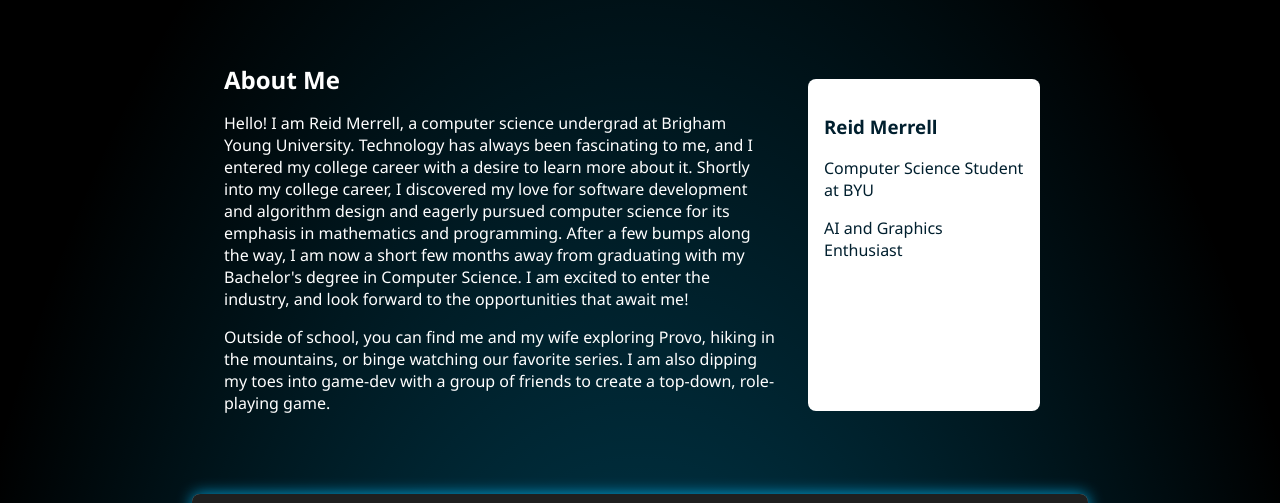
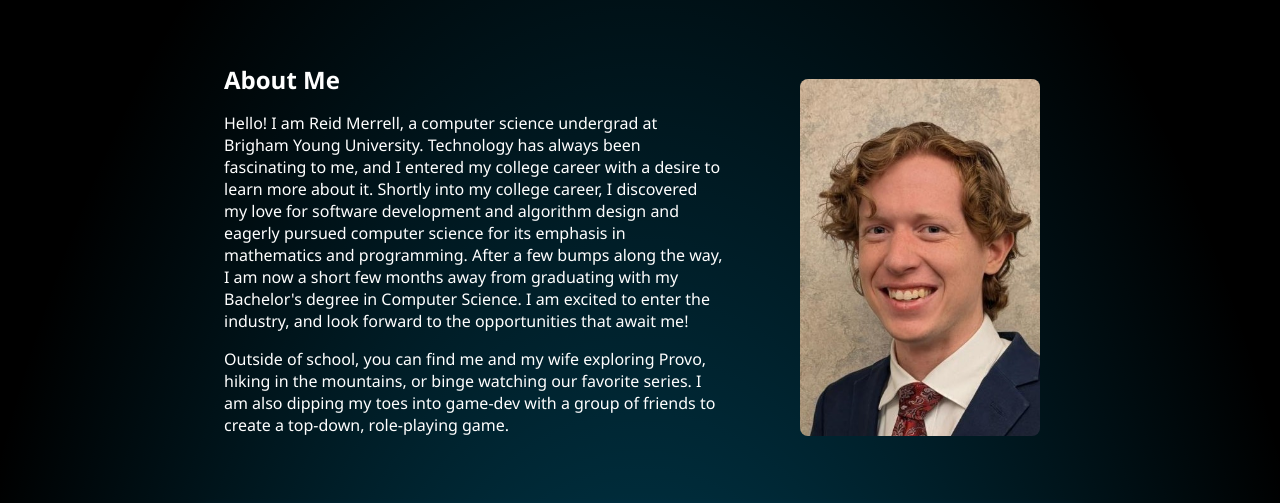
Before and after one commit to rukar4/rukar4.github.io, a Nuxt app: page / in a window 1280 px wide. Shown: the part 178-681 px from the top of the page. Built offline with nearby package versions, Linux system fonts and the light colour scheme; grey boxes are pictures that could not be loaded.

Commit message:
feat: pfp

```diff
--- a/pages/index.vue
+++ b/pages/index.vue
@@ -49,9 +49,6 @@
       </p>
     </div>
     <div class="pfp-card">
-      <h3>Reid Merrell</h3>
-      <p>Computer Science Student at BYU</p>
-      <p>AI and Graphics Enthusiast</p>
     </div>
   </div>
 
@@ -86,14 +83,22 @@
 
 <style>
 .pfp-card {
-  min-width: 200px;
-  align-self: start;
-  aspect-ratio: 2 / 3;
+  width: 25%;
+  aspect-ratio: 1 / 1;
   background-color: white;
+  background-image: url('/images/pfp-square.jpg');
+  background-position: center;
+  background-repeat: no-repeat;
+  background-size: cover;
   border-radius: 8px;
   padding: 1rem;
   margin: 1rem;
   color: #001f2e;
+}
+
+.about-me {
+  width: 60%;
+  align-content: center;
 }
 
 @media (max-width: 800px) {
```
Also changed, not shown: public/images/pfp-square.jpg (added).
